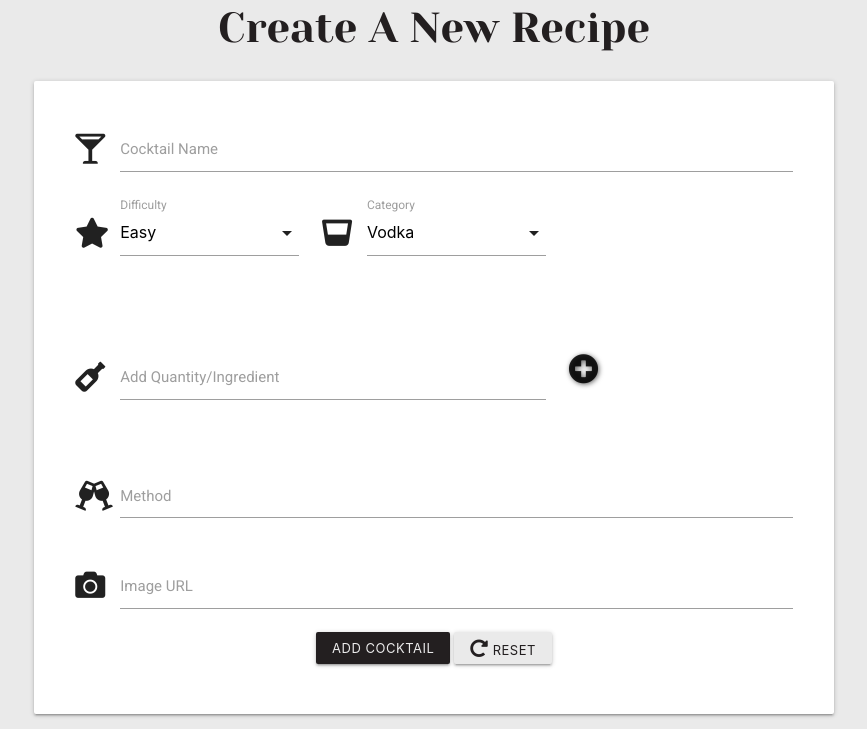
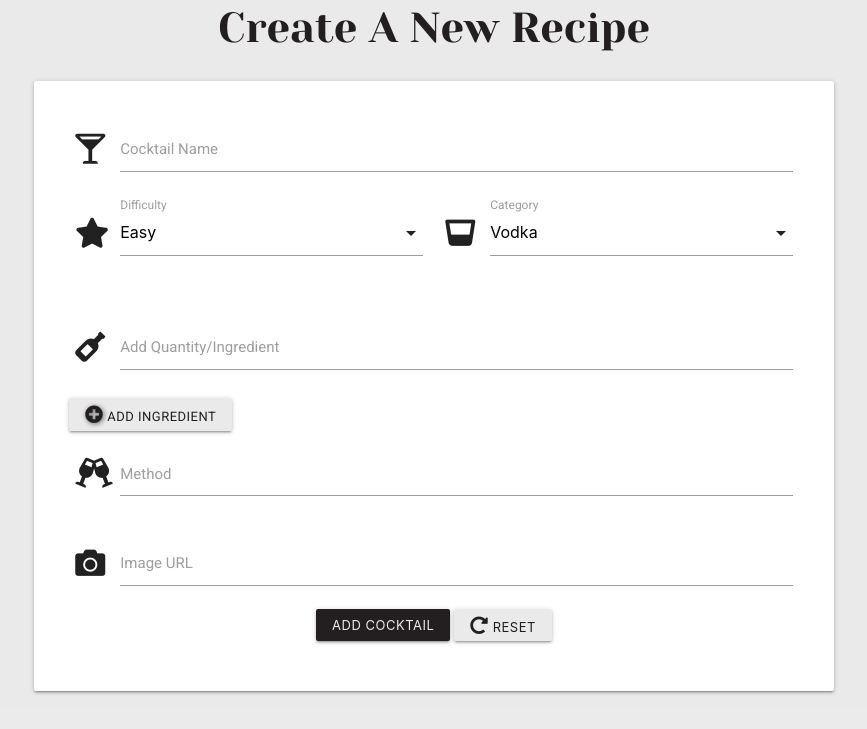
Before and after one commit to Code-Institute-Submissions/OliHickie-shakennotstirred_OctResub, a Flask app: page /create_recipe in a window 1280 px wide. Shown: the part 185-914 px from the top of the page, without its empty margins (206-1073 px from the left). After the commit the page ends 879 px from the top, so only its background shows below. Run offline with Flask 2, Linux system fonts and the light colour scheme; some libraries are stand-ins or nearby versions.

Commit message:
add remove line functionality to edit/add recipe

```diff
--- a/static/js/script.js
+++ b/static/js/script.js
@@ -16,13 +16,18 @@ setTimeout(function () {
 // Add ingredients line in recipe form
 $("#add-ingredient").click(function () {
   $(".ingredients-list").append(
-    `
-    <div class="col s10 m8 input-field">
+    `<div class="input-field additional-line">
         <i class="prefix fas fa-wine-bottle"></i>
-        <input name="ingredients" type="text">
+        <input name="ingredients" type="text" required>
         <label for="ingredients">Add Quantity/Ingredient</label>
     </div>`
   );
+  $("#remove-ingredient").removeClass("hide");
+})
+
+// Remove ingredients line in recipe form except first line
+$("#remove-ingredient").click(function (){
+  $(".ingredients-list").children(".additional-line").last().remove();
 })
 
 // User favourite a recipe
--- a/templates/create_recipe.html
+++ b/templates/create_recipe.html
@@ -12,12 +12,11 @@
                 <!-- Cocktail name  -->
                 <div class="input-field col s12">
                     <i class="prefix fas fa-glass-martini-alt"></i>
-                    <input id="cocktail_name" name="cocktail_name" type="text"
-                    maxlength="20" required>
+                    <input id="cocktail_name" name="cocktail_name" type="text" maxlength="20" required>
                     <label for="cocktail_name">Cocktail Name</label>
                 </div>
                 <!-- difficulty -->
-                <div class="input-field col s12 m4">
+                <div class="input-field col s12 m6">
                     <i class="prefix fas fa-star"></i>
                     <select name="difficulty">
                         <option value="easy" selected>Easy</option>
@@ -27,7 +26,7 @@
                     <label>Difficulty</label>
                 </div>
                 <!-- category -->
-                <div class="input-field col s12 m4">
+                <div class="input-field col s12 m6">
                     <i class="prefix fas fa-glass-whiskey"></i>
                     <select name="category">
                         <option value="vodka" selected>Vodka</option>
@@ -40,18 +39,20 @@
                     <label>Category</label>
                 </div>
                 <!-- Add ingredients  -->
-                <div class="input-field col s12">
-                    <div class="row ingredients-list">
-                        <div class="col s10 m8 input-field">
-                            <i class="prefix fas fa-wine-bottle"></i>
-                            <input name="ingredients" type="text" required>
-                            <label for="ingredients">Add Quantity/Ingredient</label>
-                        </div>
-                        <div class="input-field col s2 m4 add-ingredient-buttons">
-                            <i id="add-ingredient" class="fas fa-plus-circle"></i>
-                        </div>
-                    </div>
+                <div class="input-field ingredients-list col s12">
+                    <i class="prefix fas fa-wine-bottle"></i>
+                    <input name="ingredients" type="text" required>
+                    <label for="ingredients">Add Quantity/Ingredient</label>
                 </div>
+                <span class="btn-small edit-btn" id="add-ingredient">
+                    <i class="fas fa-plus-circle"></i>
+                    Add Ingredient
+                </span>
+                <span class="btn-small edit-btn hide" id="remove-ingredient">
+                    <i class="fas fa-minus-circle"></i>
+                    Remove line
+                </span>
+
                 <!-- method  -->
                 <div class="input-field col s12">
                     <i class="prefix fas fa-glass-cheers"></i>
```
Also changed, not shown: templates/edit_recipe.html (+32 -15 lines).
